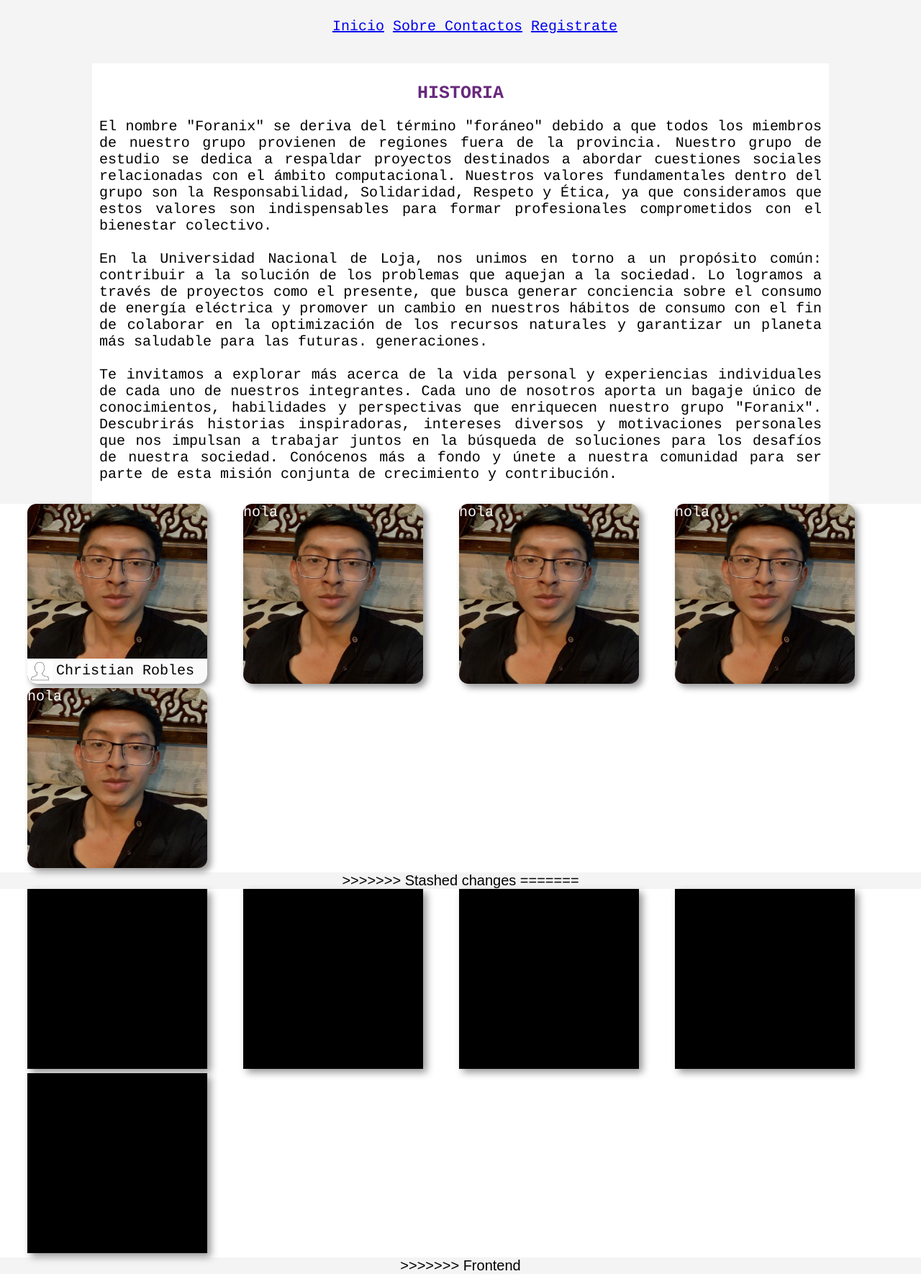
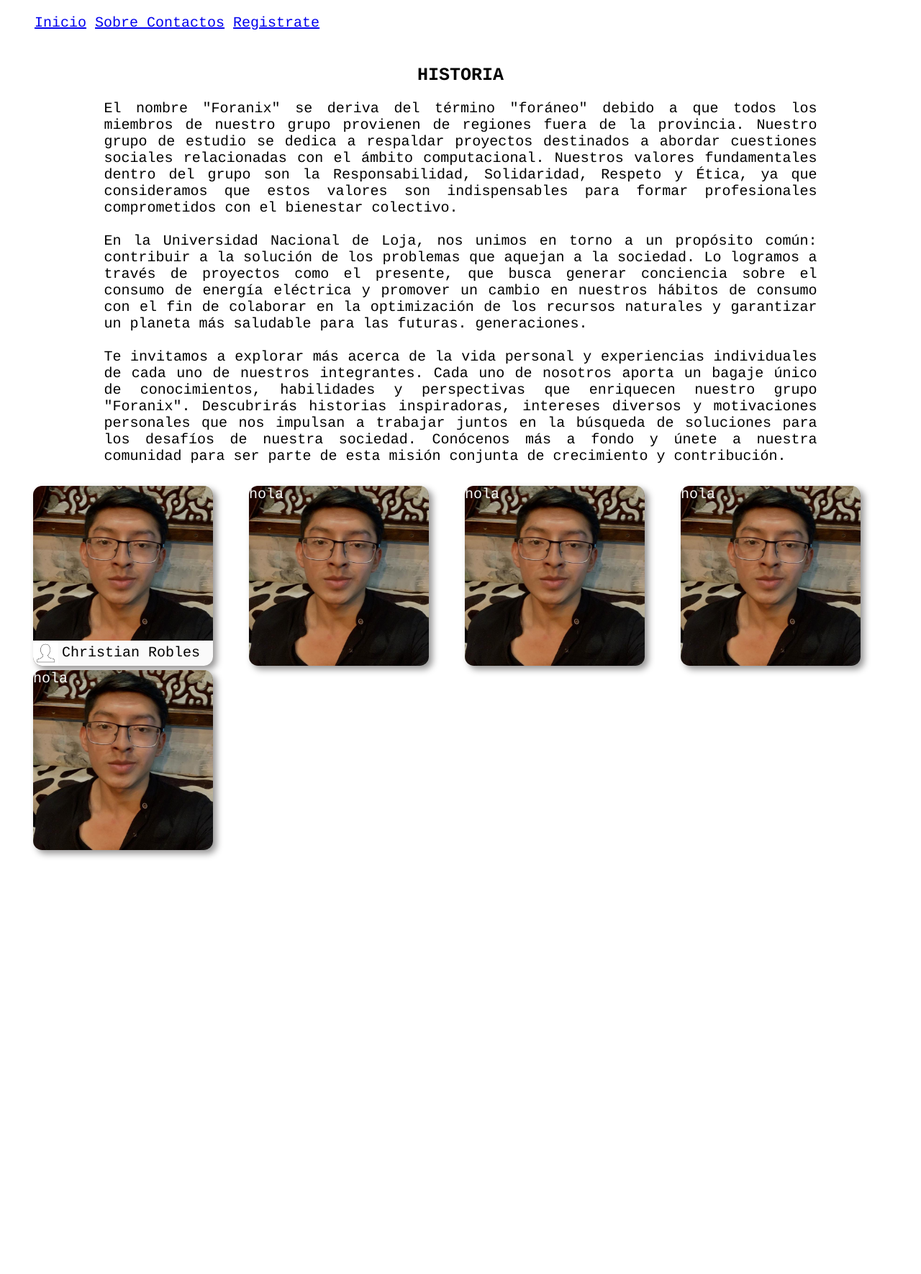
Before and after one commit to SantiagoTamayo2002/energy_page, a Django app: page /nosotros/ in a window 1280 px wide. Shown: the whole page at 72% size. After the commit the page ends 1191 px from the top, so only its background shows below. Run offline with Django 4.2, Linux system fonts and the light colour scheme; some web fonts are replaced.

Commit message:
16/11/23 Sobre nosotros actualizado

```diff
--- a/PIS/energy/templates/energy/home/sobreNosotros.html
+++ b/PIS/energy/templates/energy/home/sobreNosotros.html
@@ -4,93 +4,6 @@
 <head>
     <meta charset="UTF-8">
     <meta name="viewport" content="width=device-width, initial-scale=1.0">
-<<<<<<< HEAD
-<<<<<<< Updated upstream
-    <title>Document</title>
-    <meta charset="UTF-8">
-    <meta name="viewport" content="width=device-width, initial-scale=1.0">
-    <title>Sobre Nosotros</title>
-    <style>
-        body {
-            font-family: 'Arial', sans-serif;
-            background-color: #f4f4f4;
-            margin: 0;
-            padding: 0;
-            display: flex;
-            flex-direction: column;
-            align-items: center;
-            justify-content: center;
-            height: 100vh;
-        }
-
-        .container {
-            text-align: center;
-            background-color: #ffffff;
-            padding: 20px;
-            border-radius: 8px;
-            box-shadow: 0 4px 8px rgba(0, 0, 0, 0.1);
-        }
-
-        h1 {
-            color: #68287c;
-        }
-
-        h2 {
-            color: #4c484c;
-        }
-    </style>
-=======
-    <title>Sobre nosotros</title>
-	<link rel="stylesheet" type="text/css" href="{%static 'energy/css/estilos_sobreNosotros.css'%}">
-	<meta name="viewport" content="width=device-width, initial-scale=1" />
->>>>>>> Frontend
-</head>
-<body>
-        <nav class="navegacion">
-            <ul>
-                <a href="{% url 'home' %}">Inicio</a>
-                <a href="{% url 'nosotros' %}">Sobre </a>
-                <a href="{% url 'contactos' %}">Contactos</a>
-                <a href="{% url 'login' %}" class="login">Registrate</a>
-            </ul>
-        </nav>
-
-    <div class="contenido">
-        <h1>HISTORIA</h1>
-            <p>El nombre "Foranix" se deriva del término "foráneo" debido a que todos los miembros
-                de nuestro grupo provienen de regiones fuera de la provincia.
-                Nuestro grupo de estudio se dedica a respaldar proyectos destinados a abordar cuestiones
-                sociales relacionadas con el ámbito computacional. Nuestros valores fundamentales dentro
-                del grupo son la Responsabilidad, Solidaridad, Respeto y Ética, ya que consideramos que
-                estos valores son indispensables para formar profesionales comprometidos con el bienestar colectivo. <br><br>
-
-                En la Universidad Nacional de Loja, nos unimos en torno a un propósito común:
-                contribuir a la solución de los problemas que aquejan a la sociedad.
-                Lo logramos a través de proyectos como el presente, que busca generar conciencia
-                sobre el consumo de energía eléctrica y promover un cambio en nuestros hábitos de
-                consumo con el fin de colaborar en la optimización de los recursos naturales y garantizar
-                un planeta más saludable para las futuras. generaciones.<br><br>
-
-                Te invitamos a explorar más acerca de la vida personal y experiencias individuales
-                de cada uno de nuestros integrantes. Cada uno de nosotros aporta un bagaje único de conocimientos,
-                habilidades y perspectivas que enriquecen nuestro grupo "Foranix". Descubrirás historias inspiradoras,
-                intereses diversos y motivaciones personales que nos impulsan a trabajar juntos en la búsqueda de soluciones
-                para los desafíos de nuestra sociedad. Conócenos más a fondo y únete a nuestra comunidad para ser parte de
-                esta misión conjunta de crecimiento y contribución.
-            </p>
-	</div>
-
-<<<<<<< HEAD
-        <h2>Integrantes del Equipo:</h2>
-        <ul>
-            <li>Santiago Tamayo</li>
-            <li>Esteban León</li>
-            <li>Christian Roblez</li>
-            <li>Eberson Guallyas</li>
-            <li>Bradley Poma</li>
-        </ul>
-    </div>
-=======
     <link rel="preconnect" href="https://fonts.googleapis.com">
     <link rel="preconnect" href="https://fonts.gstatic.com" crossorigin>
     <link href="https://fonts.googleapis.com/css2?family=Rosarivo:ital@0;1&display=swap" rel="stylesheet">
@@ -162,16 +75,5 @@
         <div class="perfil4">hola</div>
         <div class="perfil5">hola</div>
 	</div>
->>>>>>> Stashed changes
-=======
-	<div class="contenedor">
-        <div class="perfil">hola</div>
-        <div class="perfil">hola</div>
-        <div class="perfil">hola</div>
-        <div class="perfil">hola</div>
-        <div class="perfil">hola</div>
-	</div>
->>>>>>> Frontend
 </body>
-
 </html>
```
